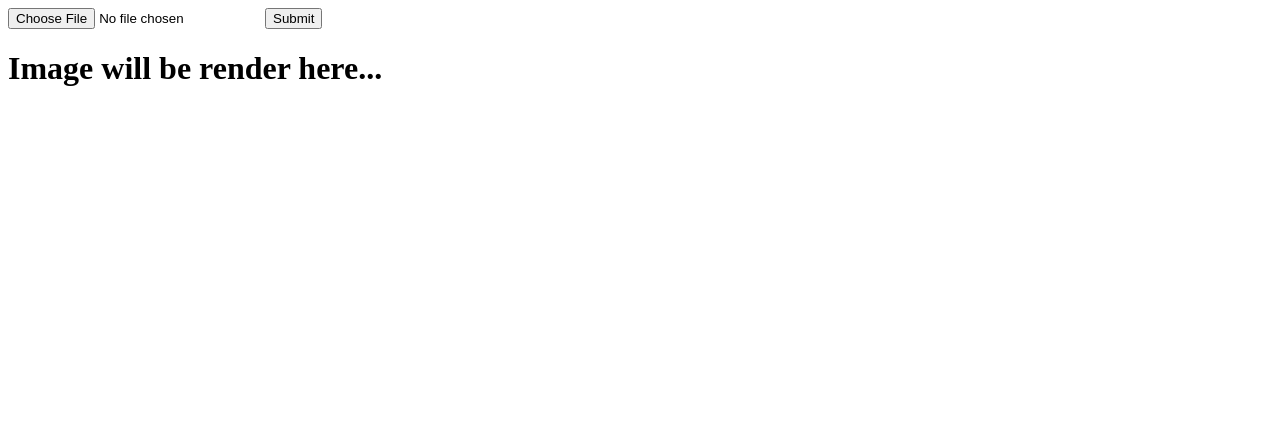
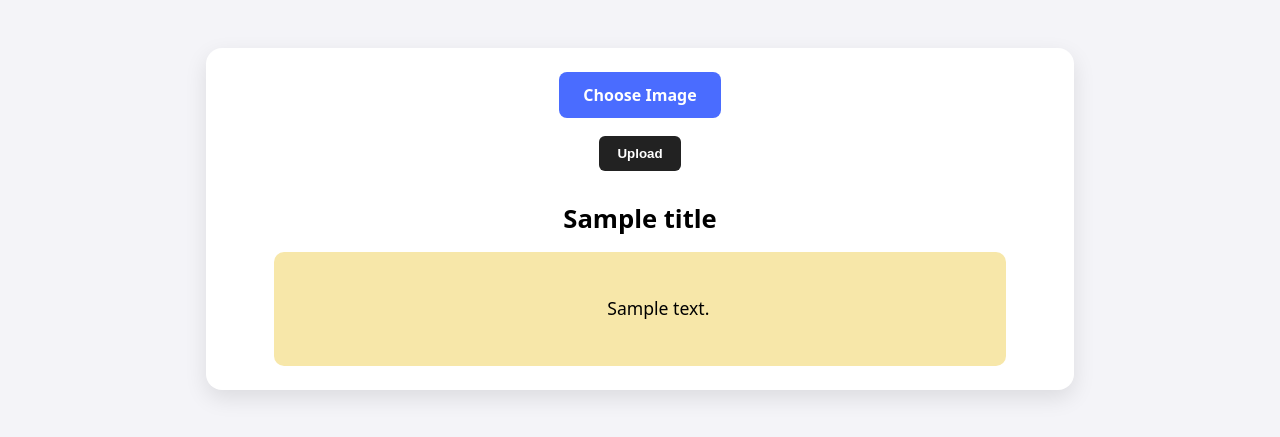
Before and after one commit to JipWulffele/campus-numerique-docker-flask, a Flask app: template templates/image_render.html in a window 1280 px wide. Shown: the top 437 px of the page. Run offline with Flask 3, Linux system fonts and the light colour scheme; the template is opened without the code that fills it: most values are stand-ins (such as "Sample title", 1, 10 or a date in 2020).

Commit message:
structured output and nice html

```diff
--- a/app.py
+++ b/app.py
@@ -10,9 +10,15 @@ from src.agents.ollama_client import OllamaClient
 # Pydantic models
 from src.models.image_description import ImageStroyTelling
 
+# helpers
+from src.helpers.utils import parse_response, get_info_from_database, get_info_from_parsed
+
 # Other
 import ollama
 import os
+
+# Set testing flag ----------------------------------------------------------
+TEST = False  # Set to False to use the actual Ollama client
 
 # Initalize app -------------------------------------------------------------
 app = Flask(__name__)
@@ -42,15 +48,27 @@ def main():
         # Check if file already exists in database
         existing_file = Upload.query.filter_by(filename=filename).first()
         if existing_file:
-            return render_template('image_render.html', img=filename, description=existing_file.description)
+            title, story, color = get_info_from_database(existing_file)
+            return render_template('image_render.html', img=filename, title=title, description=story, color=color)
 
         # Ask ollama description
-        story_model = ollama_client.get_img_story(filepath)
+        if TEST: # for testing purposes
+            response_raw = """{"background_color": "light blue",
+                            "genre": "Fantasy",
+                            "animal": "dragon",
+                            "num_animals": 1,
+                            "story": "In a mystical land, a lone dragon soars through the light blue skies, its scales shimmering in the sunlight as it embarks on an epic quest to find a hidden treasure."}"""
+        else:
+            response_raw = ollama_client.get_img_story(filepath)
+        parsed = parse_response(response_raw, ImageStroyTelling)
 
         # Upload to database
-        database.upload_to_database(filename, story_model)
+        database.upload_to_database(filename, response_raw, parsed)
 
-        return render_template('image_render.html', img=filename, description=story_model)
+        # Render template
+        title, story, color = get_info_from_parsed(parsed)
+        return render_template('image_render.html', img=filename, title=title, description=story, color=color)
+
     return render_template('image_render.html')
 
 # Lets go --------------------------------------------------------------------
--- /dev/null
+++ b/src/helpers/utils.py
@@ -0,0 +1,37 @@
+from src.models.image_description import ImageStroyTelling
+from pydantic import ValidationError
+
+GENRE_BG = {
+    "Fantasy": "#f6e8ff",
+    "Sci-fi": "#e8f4ff",
+    "Horror": "#2b2b2b",
+    "Mystery": "#f5f2e9",
+    "Adventure": "#fff4e6",
+    "Fairy-tale": "#fff0f6",
+    "Childeren's story": "#fffbda",
+    "Post-apocalyptic": "#efe9e0",
+}
+
+
+def get_info_from_database(existing_file):
+    if existing_file.genre:
+        title = f"This is a {existing_file.genre} story about {existing_file.animal}s."
+    else:
+        title = "This is a story."
+    story = existing_file.story if existing_file.story else existing_file.raw_description
+    color = GENRE_BG.get(existing_file.genre, "#FFFFFF") if existing_file.genre else "#FFFFFF"
+    return title, story, color
+
+def parse_response(response_raw, model):
+    try:
+        parsed = model.parse_raw(response_raw)
+        return parsed
+    except ValidationError as e:
+        print(f"Error parsing response: {e}")
+        return None
+
+def get_info_from_parsed(parsed):
+    title = f"This is a {parsed.genre} story about {parsed.animal}s." if parsed.genre else "This is a story."
+    story = parsed.story if parsed.story else "No story available."
+    color = GENRE_BG.get(parsed.genre, "#FFFFFF") if parsed.genre else "#FFFFFF"
+    return title, story, color
--- a/templates/image_render.html
+++ b/templates/image_render.html
@@ -1,21 +1,119 @@
 <!DOCTYPE html>
 <html lang="en">
 <head>
-    <meta charset="UTF-8">
-    <title>Rendering Dynamic Images Using Flask</title>
+  <meta charset="UTF-8">
+  <title>Bedtime stories</title>
+
+  <style>
+    body {
+      font-family: system-ui, sans-serif;
+      background: #f4f4f8;
+      padding: 40px 12px;
+    }
+
+    .card {
+      max-width: 820px;
+      margin: 0 auto;
+      padding: 24px;
+      border-radius: 16px;
+      background: #ffffff;
+      box-shadow: 0 8px 22px rgba(0,0,0,0.10);
+    }
+
+    /* Nicely styled upload button */
+    .upload-wrapper {
+      display: flex;
+      justify-content: center;
+      margin-bottom: 18px;
+    }
+
+    input[type="file"] {
+      display: none;
+    }
+
+    .upload-label {
+      background: #4a6cff;
+      color: white;
+      padding: 12px 24px;
+      border-radius: 8px;
+      cursor: pointer;
+      font-weight: 600;
+      transition: 0.2s;
+    }
+
+    .upload-label:hover {
+      background: #3e5ae6;
+    }
+
+    .submit-btn {
+      background: #222;
+      color: white;
+      padding: 10px 18px;
+      border: none;
+      border-radius: 6px;
+      cursor: pointer;
+      font-weight: 600;
+      display: block;
+      margin: 0 auto 30px auto;
+    }
+
+    .submit-btn:hover {
+      background: #444;
+    }
+
+    img.upload {
+      max-width: 100%;
+      border-radius: 12px;
+      display: block;
+      margin: 0 auto 20px auto;
+    }
+
+    .title {
+      text-align: center;
+      font-size: 1.6rem;
+      font-weight: 700;
+      margin-bottom: 16px;
+    }
+
+    .story {
+      background: var(--bg, #f0f0f0);
+      padding: 16px;
+      border-radius: 10px;
+      text-align: center;
+      font-size: 1.1rem;
+      line-height: 1.55;
+      white-space: pre-wrap;
+      max-width: 700px;
+      margin: 0 auto;
+    }
+  </style>
 </head>
+
 <body>
-<form action="{{ url_for('main') }}" enctype="multipart/form-data" method="POST">
-    <input name="img" type="file"/>
-    <input type="submit"/>
-</form>
 
-{% if img %}
-<h1>Rendered Image</h1>
-<img src="{{ url_for('static', filename='uploads/' ~ img) }}" width="300">
-<p>{{description}}</p>
-{% else %}
-<h1>Image will be render here...</h1>
-{% endif %}
+  <form action="{{ url_for('main') }}" enctype="multipart/form-data" method="POST" class="card">
+
+    <div class="upload-wrapper">
+      <label for="img" class="upload-label">Choose Image</label>
+      <input id="img" name="img" type="file" accept="image/*" />
+    </div>
+
+    <button class="submit-btn" type="submit">Upload</button>
+
+    {% if img %}
+      <img class="upload" src="{{ url_for('static', filename='uploads/' ~ img) }}" alt="uploaded image" />
+    {% endif %}
+
+    {% if title %}
+      <div class="title">{{ title }}</div>
+    {% endif %}
+
+    {% if description %}
+      <div class="story" style="--bg: {{ bg | default('#f7e7a9') }}">
+        {{ description }}
+      </div>
+    {% endif %}
+  </form>
+
 </body>
 </html>
```
Also changed, not shown: src/agents/database.py (+21 -4 lines), README.md, src/helpers/__init__.py (added).
